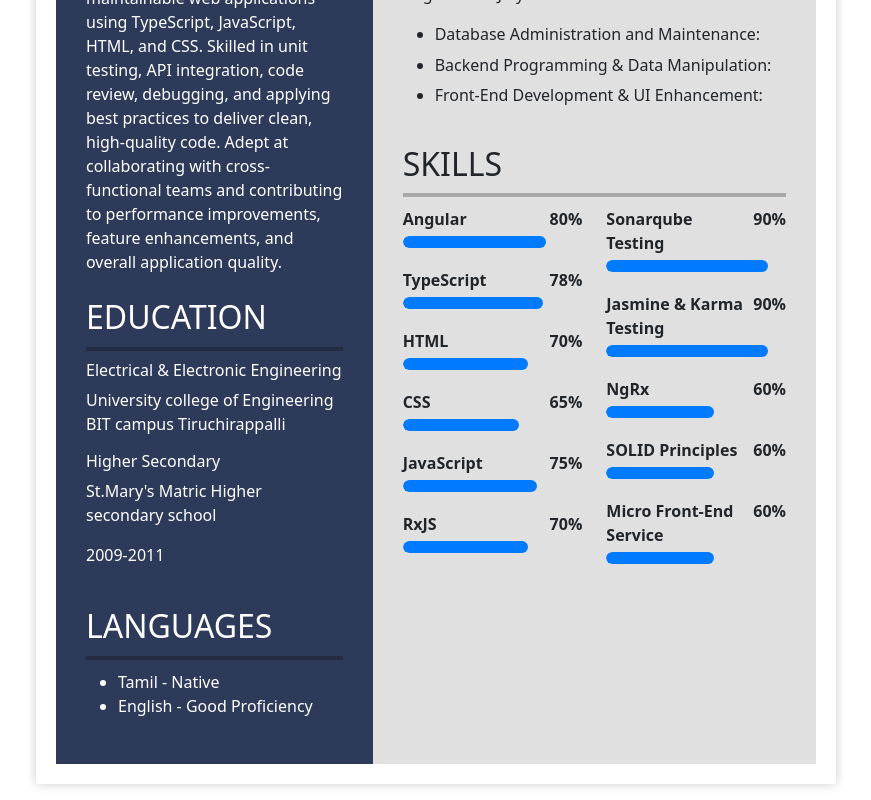
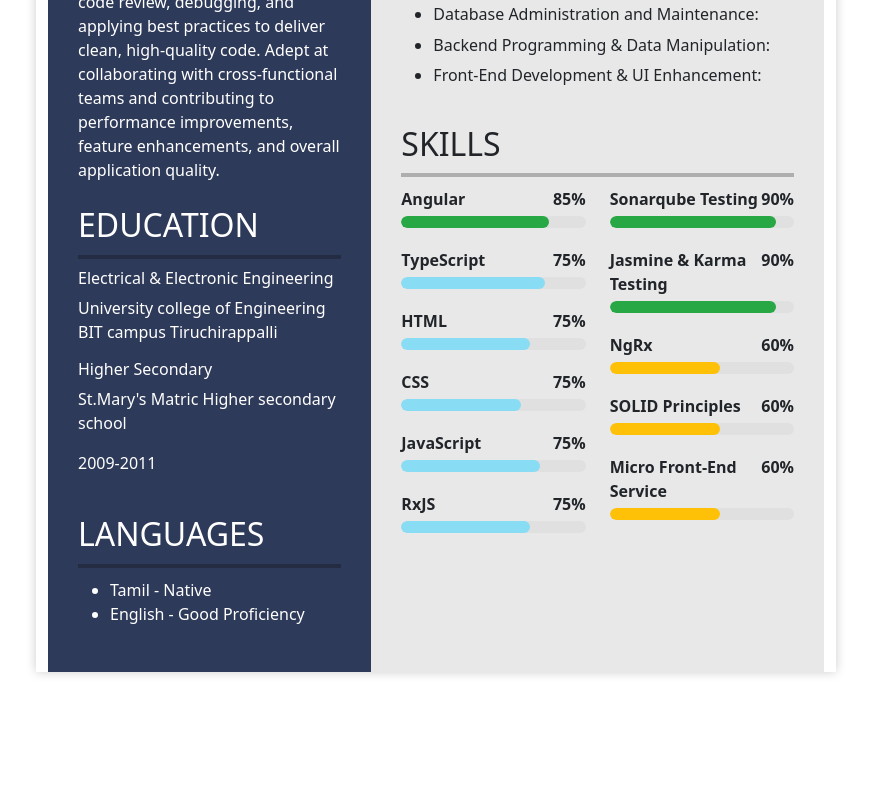
Before and after one commit to subash-balakrishnan/MyResume, an Angular app: page / in a window 1280 px wide. Shown: the part 739-1539 px from the top of the page, without its empty margins (204-1075 px from the left). After the commit the page ends 1427 px from the top, so only its background shows below. Built offline with nearby package versions, Linux system fonts and the light colour scheme.

Commit message:
Level adjustment

```diff
--- a/src/app/app.component.css
+++ b/src/app/app.component.css
@@ -29,6 +29,19 @@
     transition: width 1s ease-in-out;
 }
 
+.progress-bar.level-low {
+  background-color: #ffc107; /* red */
+}
+
+.progress-bar.level-medium {
+  background-color: #88dcf3; /* yellow */
+}
+
+.progress-bar.level-high {
+  background-color: #28a745; /* green */
+}
+
+
 .resumeHeader {
     background-color: #a4aec6;
     color: white;
@@ -37,9 +50,9 @@
 .resumeContainer {
   max-width: 800px; /* A4 size */
   margin: 0 auto;   /* center */
-  background: white;
-  box-shadow: 0 0 10px rgba(0,0,0,0.2); /* optional, looks like a real paper */
-  padding: 20px;
+  /* background: white; */
+  box-shadow: 0 0 10px rgba(0,0,0,0.2);
+  /* padding: 20px; */
 }
 
 
@@ -50,7 +63,7 @@
 }
 
 .right-section {
-    background-color: #E0E0E0;
+    background-color: #E8E8E8;
     padding: 30px;
 }
 
--- a/src/app/app.component.html
+++ b/src/app/app.component.html
@@ -4,22 +4,18 @@
       <div class="container">
         <div class="row align-items-center">
 
-          <!-- Left Column: Profile Image -->
           <div class="col-md-5 text-center">
             <img src="profileImage.jpg" class="img-fluid rounded-circle"
               style="width: 150px; height: 165px; object-fit: cover;" alt="Profile Photo">
           </div>
 
-          <!-- Right Column: Name + Title + Button -->
           <div class="col-md-7">
 
-            <!-- Center Name + Title ALWAYS -->
             <div class="text-center">
               <h1 class="fw-bold">SUBASH B</h1>
               <h2 class="h5">ANGULAR DEVELOPER</h2>
             </div>
 
-            <!-- Button: center on mobile, right on desktop -->
             <div class="d-flex justify-content-center justify-content-md-end mt-3">
               <button onclick="window.open('My_Resume.pdf', '_blank')" class="btn btn-primary">
                 View Resume
@@ -128,84 +124,82 @@
             <hr class="thick-line">
             <div class="row">
 
-              <!-- Left Column -->
               <div class="col-12 col-sm-6">
                 <div class="skill">
-                  <p>Angular <span>80%</span></p>
+                  <p>Angular <span>85%</span></p>
                   <div class="progress">
-                    <div class="progress-bar" style="width: 80%;"></div>
+                    <div class="progress-bar level-high" style="width: 80%;"></div>
                   </div>
                 </div>
 
                 <div class="skill">
-                  <p>TypeScript <span>78%</span></p>
+                  <p>TypeScript <span>75%</span></p>
                   <div class="progress">
-                    <div class="progress-bar" style="width: 78%;"></div>
+                    <div class="progress-bar level-medium" style="width: 78%;"></div>
                   </div>
                 </div>
 
                 <div class="skill">
-                  <p>HTML <span>70%</span></p>
+                  <p>HTML <span>75%</span></p>
                   <div class="progress">
-                    <div class="progress-bar" style="width: 70%;"></div>
+                    <div class="progress-bar level-medium" style="width: 70%;"></div>
                   </div>
                 </div>
 
                 <div class="skill">
-                  <p>CSS <span>65%</span></p>
+                  <p>CSS <span>75%</span></p>
                   <div class="progress">
-                    <div class="progress-bar" style="width: 65%;"></div>
+                    <div class="progress-bar level-medium" style="width: 65%;"></div>
                   </div>
                 </div>
 
                 <div class="skill">
                   <p>JavaScript <span>75%</span></p>
                   <div class="progress">
-                    <div class="progress-bar" style="width: 75%;"></div>
+                    <div class="progress-bar level-medium" style="width: 75%;"></div>
                   </div>
                 </div>
                 <div class="skill">
-                  <p>RxJS <span>70%</span></p>
+                  <p>RxJS <span>75%</span></p>
                   <div class="progress">
-                    <div class="progress-bar" style="width: 70%;"></div>
+                    <div class="progress-bar level-medium" style="width: 70%;"></div>
                   </div>
                 </div>
               </div>
 
-              <!-- Right Column -->
               <div class="col-12 col-sm-6">
                 <div class="skill">
                   <p>Sonarqube Testing <span>90%</span></p>
                   <div class="progress">
-                    <div class="progress-bar" style="width: 90%;"></div>
+                    <div class="progress-bar level-high" style="width: 90%;"></div>
                   </div>
                 </div>
 
                 <div class="skill">
                   <p>Jasmine & Karma Testing <span>90%</span></p>
                   <div class="progress">
-                    <div class="progress-bar" style="width: 90%;"></div>
+                    <div class="progress-bar level-high" style="width: 90%;"></div>
                   </div>
                 </div>
 
                 <div class="skill">
                   <p>NgRx <span>60%</span></p>
                   <div class="progress">
-                    <div class="progress-bar" style="width: 60%;"></div>
+                    <div class="progress-bar level-low" style="width: 60%;"></div>
                   </div>
                 </div>
 
                 <div class="skill">
                   <p>SOLID Principles <span>60%</span></p>
                   <div class="progress">
-                    <div class="progress-bar" style="width: 60%;"></div>
+                    <div class="progress-bar level-low" style="width: 60%;"></div>
                   </div>
                 </div>
 
                 <div class="skill">
                   <p>Micro Front-End Service <span>60%</span></p>
                   <div class="progress">
-                    <div class="progress-bar" style="width: 60%;"></div>
+                    <div class="progress-bar level-low" style="width: 60%;"></div>
                   </div>
                 </div>
               </div>
@@ -298,18 +292,5 @@
 
     </div>
 
-    <!-- <a href="assets/My_Resume.pdf" download>Download Resume</a> -->
-    <!-- <p>subashsubash4007&#64;gmail.com</p> -->
-    <!-- <footer>
-      <div class="d-flex justify-content-between mt-3">
-        <button onclick="window.location.href='My_Resume.pdf'" class="btn btn-success">
-          Download Resume
-        </button>
-        <button onclick="window.open('assets/My_Resume.pdf', '_blank')" class="btn btn-primary">
-          View Resume
-        </button>
-      </div>
-
-    </footer> -->
   </div>
 </main>
```
Also changed, not shown: 1 other file (tests, documents, lock files or other folders).
